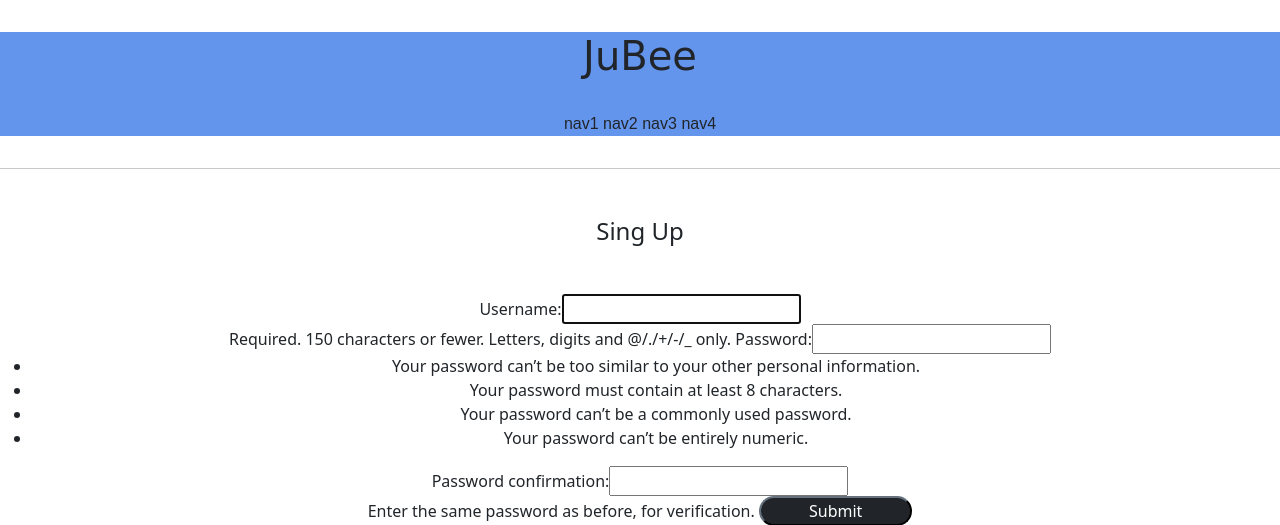
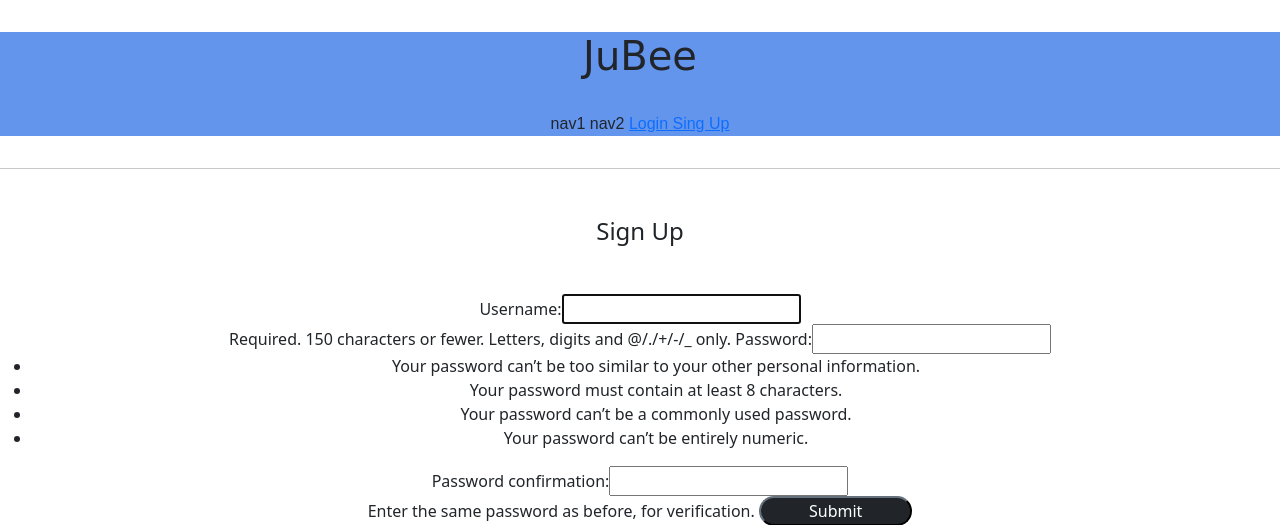
Before and after one commit to qqqaa999/gai_5_1_1, a Django app: page /accounts/create/ in a window 1280 px wide. Shown: the top 525 px of the page. Run offline with Django 3.2, Linux system fonts and the light colour scheme; parts of the project's set-up code (start-up, migrations or seed data) failed here and were passed over; some web fonts are replaced.

Commit message:
2021-7-13

```diff
--- a/accountapp/templates/accountapp/create.html
+++ b/accountapp/templates/accountapp/create.html
@@ -4,7 +4,7 @@
 
     <div class="text-center">
         <div class="m-5">
-            <h4>Sing Up</h4>
+            <h4>Sign Up</h4>
         </div>
 
         <div class="m-5">
--- a/dp_2/settings.py
+++ b/dp_2/settings.py
@@ -13,7 +13,7 @@ import os
 from pathlib import Path
 
 # Build paths inside the project like this: BASE_DIR / 'subdir'.
-
+from django.urls import reverse_lazy
 
 BASE_DIR = Path(__file__).resolve().parent.parent
 locale_env = open(os.path.join(BASE_DIR,'.env'))
@@ -142,3 +142,6 @@ STATICFILES_DIRS = [
 # https://docs.djangoproject.com/en/3.2/ref/settings/#default-auto-field
 
 DEFAULT_AUTO_FIELD = 'django.db.models.BigAutoField'
+
+LOGIN_REDIRECT_URL = reverse_lazy('accountapp:hello_world')
+LOGOUT_REDIRECT_URL = reverse_lazy('accountapp:login')
--- a/templates/header.html
+++ b/templates/header.html
@@ -7,8 +7,16 @@
 
         <span>nav1</span>
         <span>nav2</span>
-        <span>nav3</span>
-        <span>nav4</span>
+        <span>
+            <a href="{% url 'accountapp:login' %}">
+                Login
+            </a>
+        </span>
+        <span>
+            <a href="{% url 'accountapp:create' %}">
+                Sing Up
+            </a>
+        </span>
     </div>
 
 </div>
```
